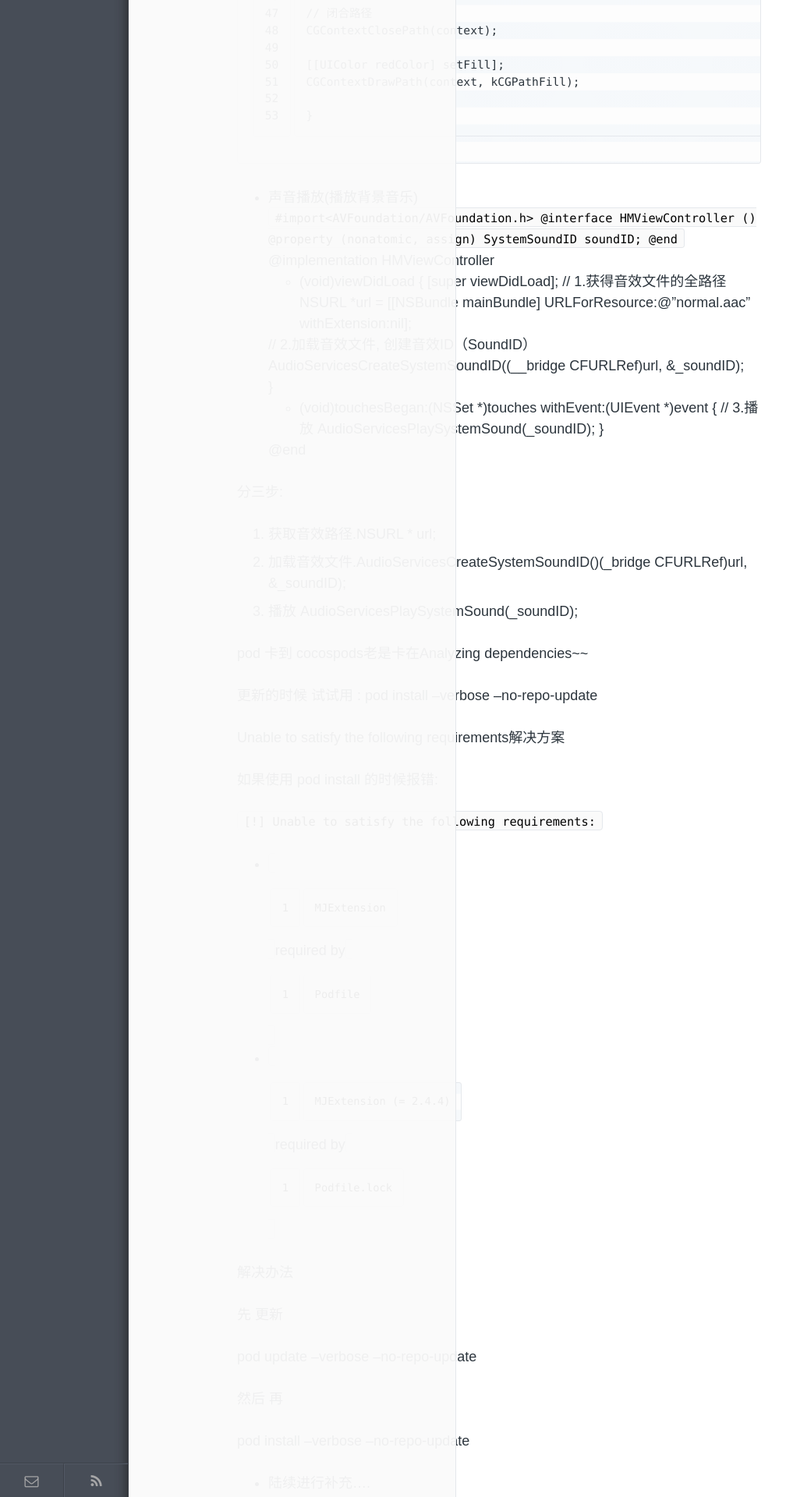
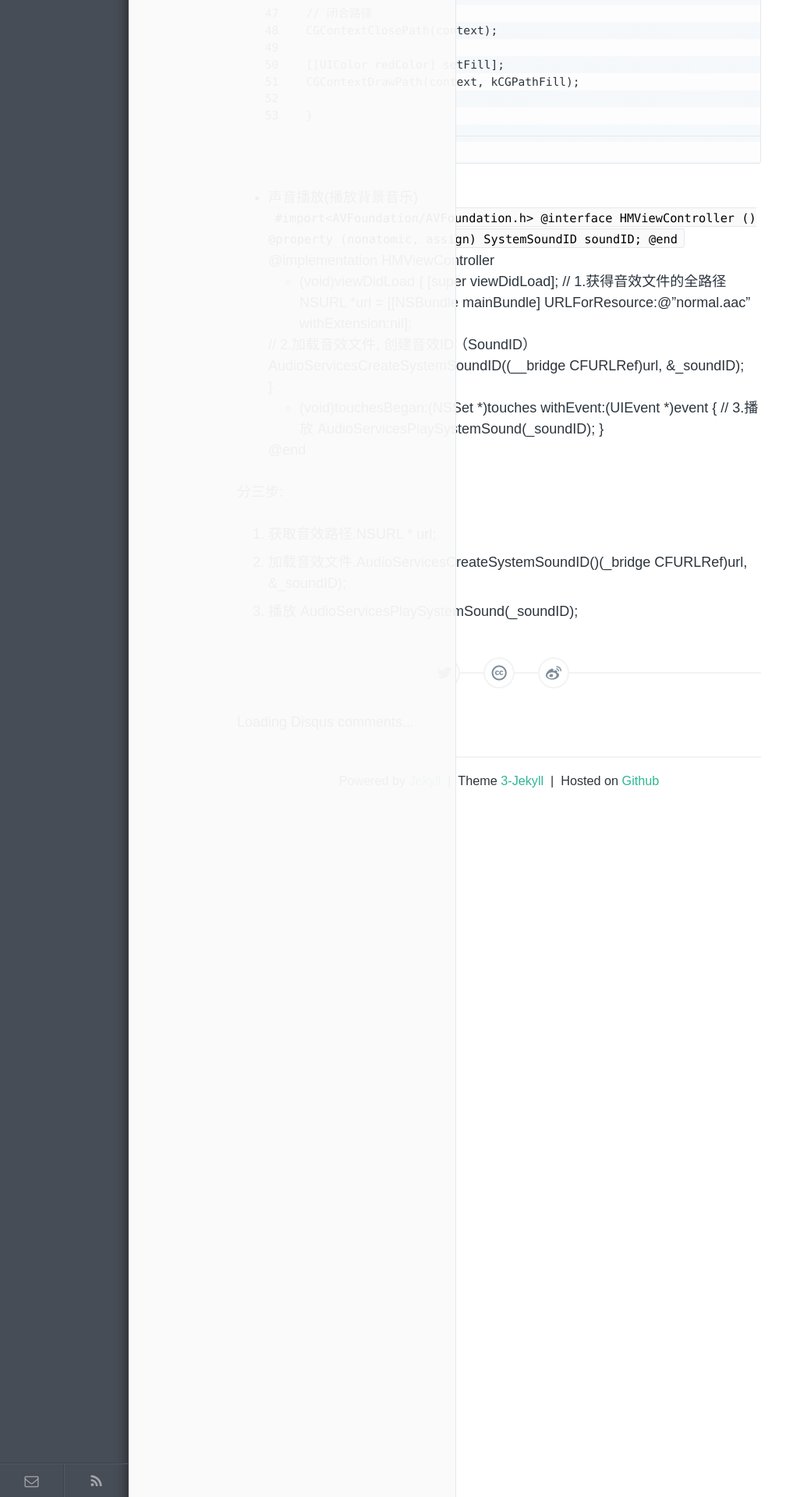
Before and after one commit to lanacon/lanacon.github.io, a Jekyll site: the page built from _posts/tech/2015-11-02-utils-part-coding.md, in a window 1280 px wide. Shown: the part 3080-5000 px from the top of the page at 78% size, without its empty margins (0-1008 px from the left). Built offline with Jekyll 4.4.1, drawn with Linux system fonts in a browser that asks for light colours; Markdown is read by kramdown in place of the engine named in the settings; comment, search, counter and statistics services are not loaded.

Commit message:
他
  他

```diff
--- a/_posts/tech/2015-11-02-utils-part-coding.md
+++ b/_posts/tech/2015-11-02-utils-part-coding.md
@@ -158,34 +158,3 @@ description: ios 开发过程中经常使用到的代码片段.
 1. 获取音效路径.NSURL * url;
 2. 加载音效文件.AudioServicesCreateSystemSoundID()(_bridge CFURLRef)url, &_soundID);
 3. 播放 AudioServicesPlaySystemSound(_soundID);
-
-
- pod 卡到  cocospods老是卡在Analyzing dependencies~~
-
-更新的时候 试试用 :   pod install --verbose --no-repo-update
-
-
- Unable to satisfy the following requirements解决方案
-
-如果使用 pod install  的时候报错:
-
-<code> [!] Unable to satisfy the following requirements:
-
-
-- `MJExtension` required by `Podfile`
-- `MJExtension (= 2.4.4)` required by `Podfile.lock`
-
-
-解决办法
-
-先 更新
-
-pod update --verbose  --no-repo-update
-
-然后 再
-
-pod install --verbose --no-repo-update
-
-
-
-* 陆续进行补充....
```
